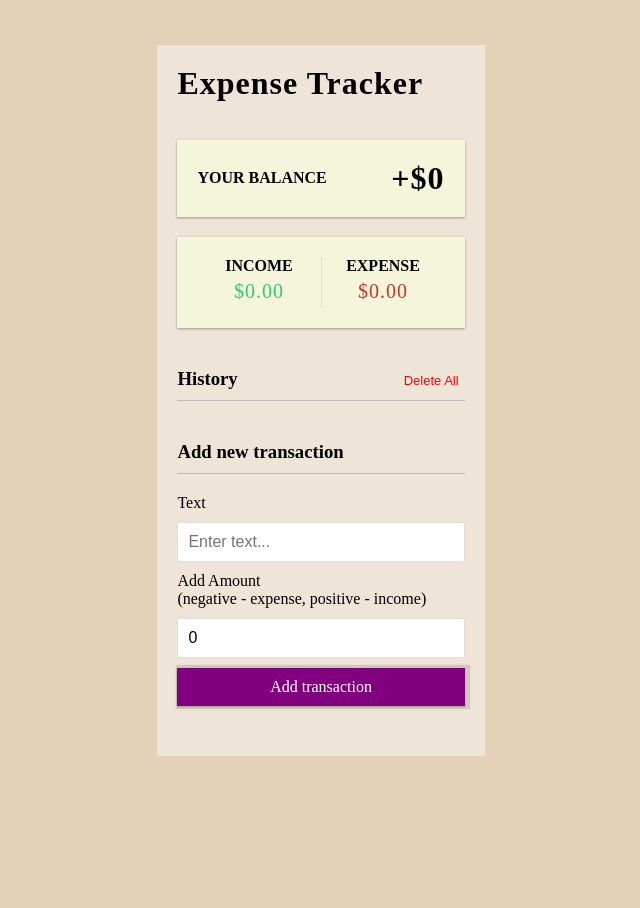
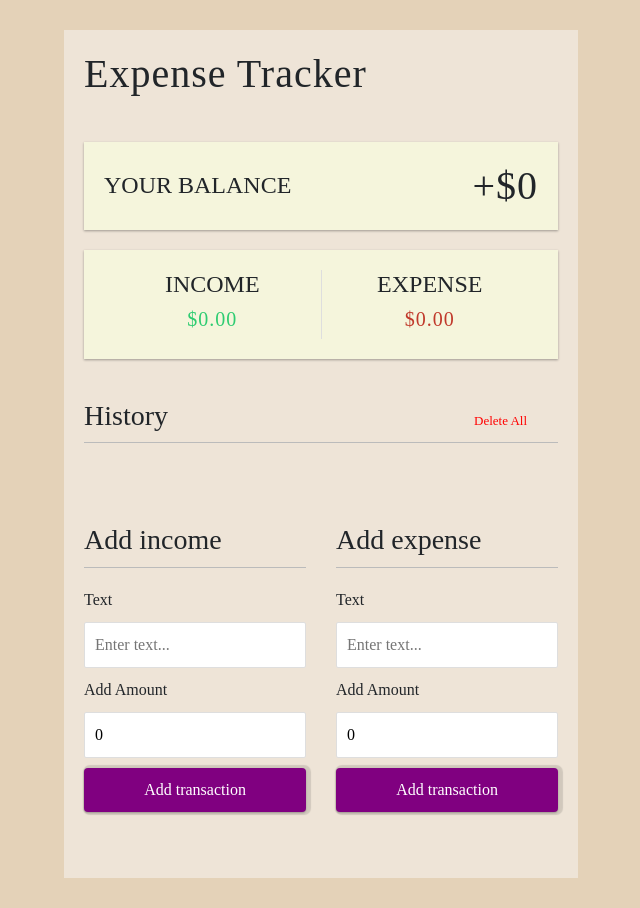
Before and after one commit to neha-ahmed/expense-tracker-reactapp, a React (Create React App) app: page / in a window 1280 px wide. Shown: the whole page, without its empty margins (319-959 px from the left). Before the commit the page ends 800 px from the top, so only its background shows below. Built offline with nearby package versions, Linux system fonts and the light colour scheme.

Commit message:
added more functionality
"delete all" button
income and expense separately added

```diff
--- a/package.json
+++ b/package.json
@@ -8,6 +8,7 @@
     "@testing-library/user-event": "^7.2.1",
     "react": "^16.13.1",
     "react-dom": "^16.13.1",
+    "react-if": "^3.4.3",
     "react-scripts": "3.4.1"
   },
   "scripts": {
--- a/public/index.html
+++ b/public/index.html
@@ -24,6 +24,10 @@
       work correctly both with client-side routing and a non-root public URL.
       Learn how to configure a non-root public URL by running `npm run build`.
     -->
+    <link rel="stylesheet" href="https://stackpath.bootstrapcdn.com/bootstrap/4.1.0/css/bootstrap.min.css"
+    integrity="sha384-9gVQ4dYFwwWSjIDZnLEWnxCjeSWFphJiwGPXr1jddIhOegiu1FwO5qRGvFXOdJZ4"
+    crossorigin="anonymous">
+
     <title>React App</title>
   </head>
   <body>
@@ -39,5 +43,16 @@
       To begin the development, run `npm start` or `yarn start`.
       To create a production bundle, use `npm run build` or `yarn build`.
     -->
+    <script src="https://code.jquery.com/jquery-3.3.1.slim.min.js"
+    integrity="sha384-q8i/X+965DzO0rT7abK41JStQIAqVgRVzpbzo5smXKp4YfRvH+8abtTE1Pi6jizo"
+    crossorigin="anonymous"></script>
+
+    <script src="https://cdnjs.cloudflare.com/ajax/libs/popper.js/1.14.0/umd/popper.min.js"
+    integrity="sha384-cs/chFZiN24E4KMATLdqdvsezGxaGsi4hLGOzlXwp5UZB1LY//20VyM2taTB4QvJ"
+    crossorigin="anonymous"></script>
+
+    <script src="https://stackpath.bootstrapcdn.com/bootstrap/4.1.0/js/bootstrap.min.js"
+    integrity="sha384-uefMccjFJAIv6A+rW+L4AHf99KvxDjWSu1z9VI8SKNVmz4sk7buKt/6v9KI65qnm"
+    crossorigin="anonymous"></script>
   </body>
 </html>
--- a/src/App.css
+++ b/src/App.css
@@ -178,7 +178,7 @@ input[type='number'] {
   cursor: pointer;
   left:100%;
   font-size: 13px;
-  margin-left: 160px;
+  margin-left: 300px;
   border: none;
   background-color: #eee4d7;
 }
--- a/src/App.js
+++ b/src/App.js
@@ -12,7 +12,7 @@ function App() {
   return (
     <GlobalProvider >
 
-     <div className="container">
+     <div className="container" style={{width:"100%"}}>
      <Header/>
      <br />
        <Balance />
--- a/src/components/AddTransaction.js
+++ b/src/components/AddTransaction.js
@@ -2,37 +2,72 @@ import React, {useState, useContext} from 'react';
 import {GlobalContext} from '../context/GlobalState';
 
 function AddTransaction(){
-    const [text,setText] = useState('');
-    const [amount,setAmount] = useState(0);
+    const [textIncome,setIncomeText] = useState('');
+    const [textExpense,setExpenseText] = useState('');
+
+    const [amountExp,setExpenseAmount] = useState(0);
+    const [amountInc,setIncomeAmount] = useState(0);
     const {addTransaction} = useContext(GlobalContext);
 
-    const onSubmit = e => {
+    const onIncomeSubmit = e => {
       e.preventDefault();
       const newTransaction ={
         id: Math.floor(Math.random() * 100000000),
-        text,
-        amount: +amount  //to convert to int
+        text:textIncome,
+        amount: + Math.abs(amountInc)  //to convert to int
+
+      }
+
+      addTransaction(newTransaction);
+    }
+
+    const onExpenseSubmit = e => {
+      e.preventDefault();
+      const newTransaction ={
+        id: Math.floor(Math.random() * 100000000),
+        text:textExpense,
+        amount: -(+ Math.abs(amountExp))
+
       }
 
       addTransaction(newTransaction);
     }
     return(
-        <div>
-         <h3>Add new transaction</h3>
-      <form onSubmit={onSubmit}>
-        <div className="form-control">
+      <div className="form-group mb-10px" >
+        <div className="row">
+
+          <div className="col-md-6" style={{width:"40%"}}>
+         <h3>Add income</h3>
+      <form onSubmit={onIncomeSubmit}>
+
           <label htmlFor="text">Text</label>
-          <input type="text" value={text} onChange= {(e)=> setText(e.target.value)} placeholder="Enter text..." />
-        </div>
-        <div className="form-control">
+          <input type="text" value={textIncome} onChange= {(e)=> setIncomeText(e.target.value)} placeholder="Enter text..." />
+
           <label htmlFor="amount"
             >Add Amount <br />
-            (negative - expense, positive - income)</label
-          >
-          <input type="number" value={amount} onChange= {(e)=> setAmount(e.target.value)} placeholder="Enter amount..." />
-        </div>
+            </label>
+          <input type="number" value={amountInc} onChange= {(e)=> setIncomeAmount(e.target.value)} placeholder="Enter amount..." />
+
+        <button className="btn" style={{fontFamily:'Montserrat'}}>Add transaction</button>
+      </form>
+      </div>
+
+      <div className="col-md-6" style={{width:"40%"}}>
+      <h3>Add expense</h3>
+      <form onSubmit={onExpenseSubmit}>
+
+          <label htmlFor="text">Text</label>
+          <input type="text" value={textExpense} onChange= {(e)=> setExpenseText(e.target.value)} placeholder="Enter text..." />
+
+          <label htmlFor="amount"
+            >Add Amount <br />
+            </label>
+          <input type="number" value={amountExp} onChange= {(e)=> setExpenseAmount(e.target.value)} placeholder="Enter amount..." />
+
         <button className="btn" style={{fontFamily: 'Montserrat'}}>Add transaction</button>
       </form>
+      </div>
+        </div>
         </div>
     );
 
--- a/src/components/Balance.js
+++ b/src/components/Balance.js
@@ -4,8 +4,8 @@ import {GlobalContext} from '../context/GlobalState';
 function Balance(){
   const {transactions} = useContext(GlobalContext);
 
-  const amounts = transactions.map(transaction => transaction.amount);
-  const total = amounts.reduce((acc, item) => (acc+=item) ,0 ).toFixed(2);
+  var amounts = transactions.map(transaction => transaction.amount);
+  var total = amounts.reduce((acc, item) => (acc+=item) ,0 ).toFixed(2);
   const sign = total <0 ? '-' : '+';
 
     return(
--- a/src/components/Transaction.js
+++ b/src/components/Transaction.js
@@ -4,11 +4,12 @@ import {GlobalContext} from '../context/GlobalState';
 function Transaction({transaction}){
     const sign = transaction.amount <0 ? '-' : '+';
     const {deleteTransaction} = useContext(GlobalContext);
-
     return(
         <div className="row">
         <div >
-        <li className={transaction.amount <0 ? 'minus' : 'plus'} style={{width: "90%"}}>
+
+                <li className={ transaction.amount <0 ?'minus':'plus' } style={{width: "600%"}}>
+
                     {transaction.text}
                     <span> {sign}${Math.abs(transaction.amount)} </span>
                     <button onClick={() =>deleteTransaction(transaction.id)} className="delete-btn"
--- a/src/components/TransactionList.js
+++ b/src/components/TransactionList.js
@@ -3,14 +3,17 @@ import {GlobalContext} from '../context/GlobalState';
 import Transaction from './Transaction';
 
 function TransactionList(){
-  const {transactions} = useContext(GlobalContext);
+  const {transactions, deleteAll} = useContext(GlobalContext);
+    return(
+        <div >
 
-    return(
-        <div>
         <h3>History
-        <button className="deletex">Delete All</button>
+        <button className="deletex"
+        onClick={() => deleteAll()}
+        >Delete All</button>
 
         </h3>
+
         <ul className="list">
           {transactions.map(transaction => (
            <Transaction transaction={transaction} key = {transaction.id}/>
--- a/src/context/AppReducer.js
+++ b/src/context/AppReducer.js
@@ -7,6 +7,10 @@ export default (state, action) => {
                     transaction =>
                     transaction.id !== action.payload)
             }
+            case 'DELETE_ALL':
+                return{
+                    transactions:[]
+                }
             case 'ADD_TRANSACTION':
             return{
                 ...state,
--- a/src/context/GlobalState.js
+++ b/src/context/GlobalState.js
@@ -23,12 +23,18 @@ export const GlobalProvider = ({children}) => {
             payload: transaction
         });
     }
+    function deleteAll (){
+        dispatch({
+            type: 'DELETE_ALL'
+        });
+    }
     return (
     <GlobalContext.Provider
         value ={{
             transactions : state.transactions,
             deleteTransaction,
-            addTransaction
+            addTransaction,
+            deleteAll
         }}
     >
         {children}
```
Also changed, not shown: src/components/IncomeExpense.js (+5 -3 lines), 1 other file (tests, documents, lock files or other folders). Lines whose indentation alone changed are shown as unchanged.
